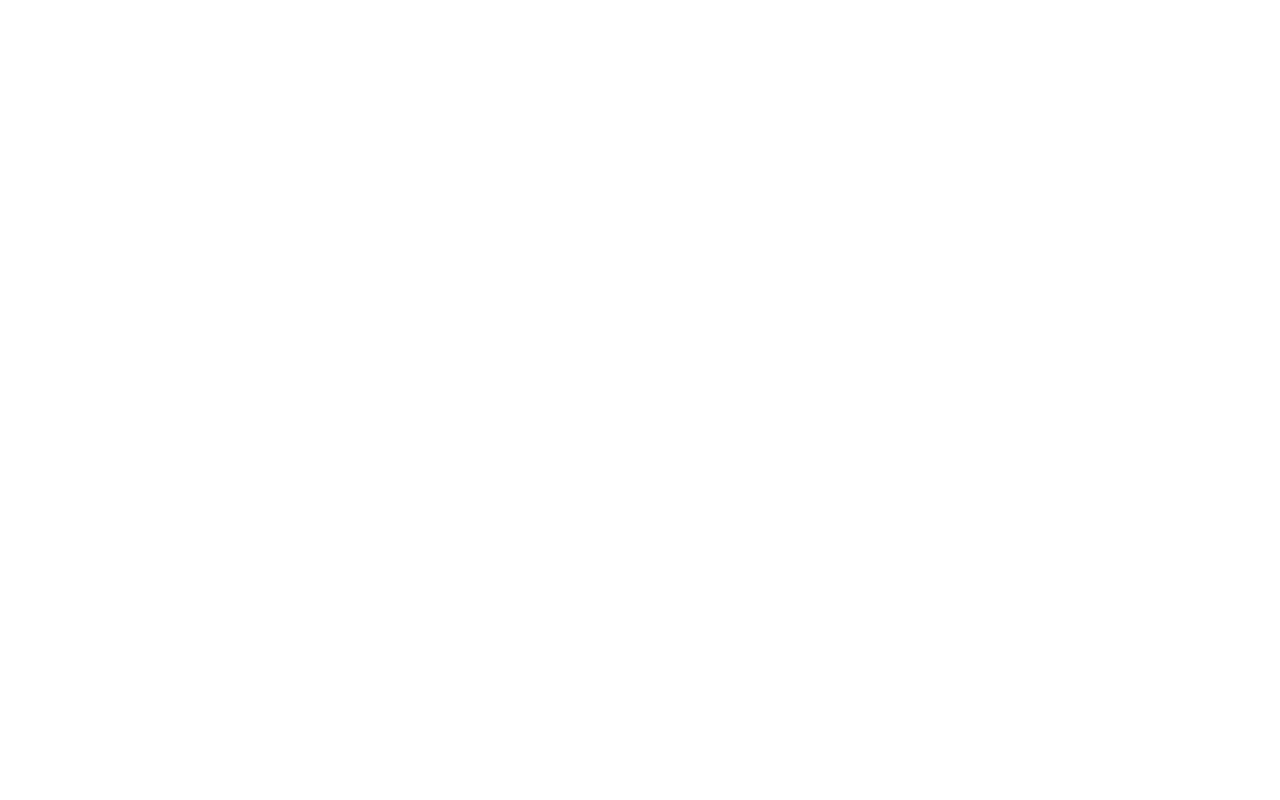
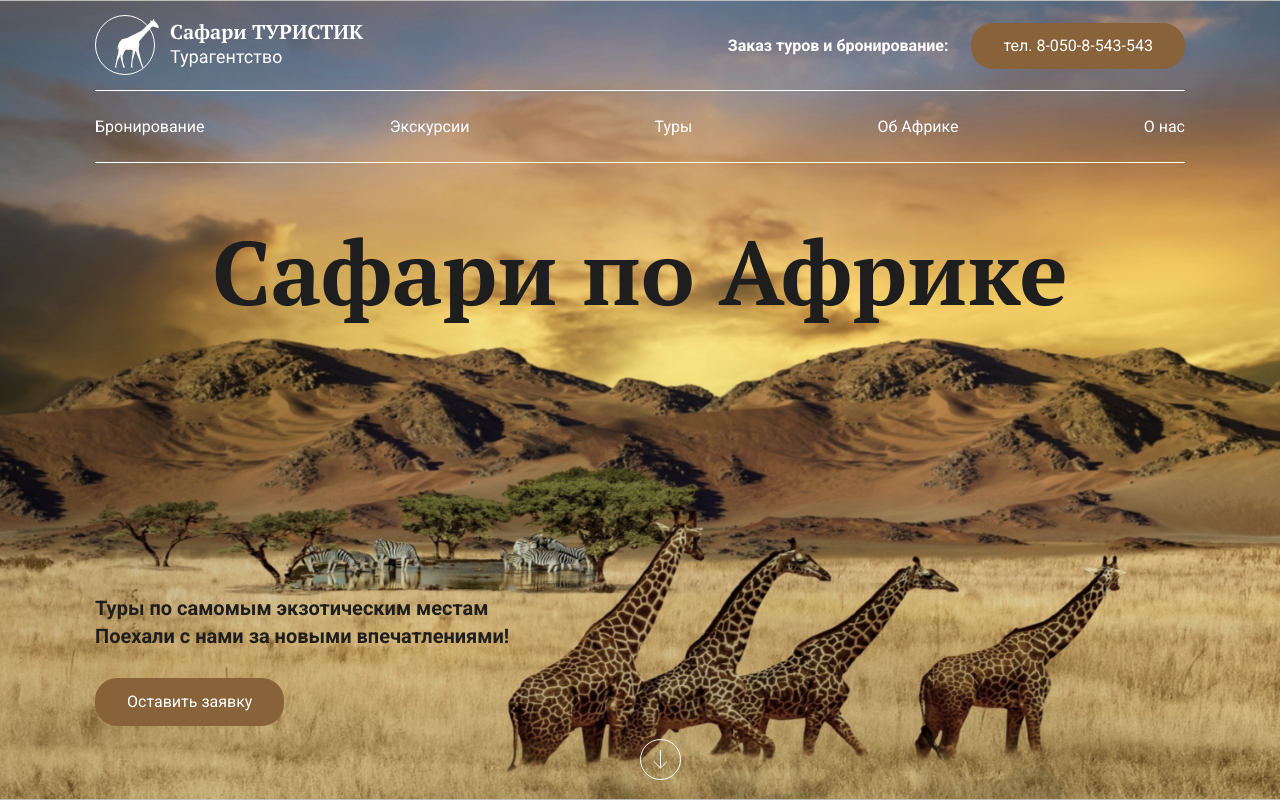
Before and after one commit to the-n01se/safari-of-afrika, a website: page app/index.html in a window 1280 px wide. Drawn offline with Linux system fonts and the light colour scheme.

Commit message:
header-block was done

```diff
--- a/app/index.html
+++ b/app/index.html
@@ -1,24 +1,64 @@
 <!DOCTYPE html>
-<html lang="en">
+<html lang="ru">
 
 <head>
-  <meta charset="UTF-8">
-  <meta name="viewport" content="width=device-width, initial-scale=1.0">
-  <title>Document</title>
-  <link rel="stylesheet" href="css/style.min.css">
+    <meta charset="UTF-8">
+    <meta http-equiv="X-UA-Compatible" content="IE=edge">
+    <meta name="viewport" content="width=device-width, initial-scale=1.0">
+    <title>Сафари ТУРИСТИК</title>
+    <link rel="stylesheet" href="css/style.min.css">
+    <link rel="preconnect" href="https://fonts.googleapis.com">
+    <link rel="preconnect" href="https://fonts.gstatic.com" crossorigin>
+    <link href="https://fonts.googleapis.com/css2?family=PT+Serif:wght@700&family=Roboto:wght@400;700&display=swap"
+        rel="stylesheet">
 </head>
 
 <body>
+    <header class="header" id="header">
+        <div class="container">
+            <div class="header__up">
+                <a href="#header" class="header__logo-link">
+                    <img src="./images/logo.svg" alt="logo-image">
+                </a>
+                <div class="header__right-side"><span class="header__up-text">Заказ туров и бронирование:</span>
+                    <a href="tel:8-050-8-543-543" class="header__button button">тел. 8-050-8-543-543</a>
+                </div>
+            </div>
+            <nav class="header__menu">
+                <ul class="header__list">
+                    <li class="header__list-item">
+                        <a href="#" class="header__list-link">Бронирование</a>
+                    </li>
+                    <li class="header__list-item">
+                        <a href="#" class="header__list-link">Экскурсии</a>
+                    </li>
+                    <li class="header__list-item">
+                        <a href="#" class="header__list-link">Туры</a>
+                    </li>
+                    <li class="header__list-item">
+                        <a href="#" class="header__list-link">Об Африке</a>
+                    </li>
+                    <li class="header__list-item">
+                        <a href="#" class="header__list-link">О нас</a>
+                    </li>
+                </ul>
+            </nav>
+            <div class="header__content">
+                <h1 class="header__title">Сафари по Африке</h1>
+                <p class="header__content-text">Туры по самомым экзотическим местам<br>
+                    Поехали с нами за новыми впечатлениями!</p>
+                <a href="#" class="header__content-button button">Оставить заявку</a>
+                <a href="#">
+                    <img class="header__content-image" src="./images/header-arrow.svg" alt="image arrow-down"></a>
+            </div>
+        </div>
+    </header>
+    <footer class="footer">
+        <div class="container">
 
-  <header class="header"></header>
-  <div class="wrapper">
-    <main class="main"></main>
-    <footer class="footer"></footer>
-  </div>
-
-
-
-  <script src="js/main.min.js"></script>
+        </div>
+    </footer>
+    <script src="js/main.min.js"></script>
 </body>
 
 </html>
--- a/app/scss/_global.scss
+++ b/app/scss/_global.scss
@@ -1,23 +1,35 @@
-html,
 body {
-	height: 100%;
+  font-family: "Roboto", sans-serif;
+  font-weight: 400;
+  color: #ffffff;
+  font-size: 16px;
+  line-height: 21px;
 }
 
-.wrapper {
-	display: flex;
-	flex-direction: column;
-	min-height: 100%;
+body a {
+  color: inherit;
+  text-decoration: none;
 }
 
-.main {
-	flex: 1 0 auto;
-}
-.footer {
-	flex: 0 0 auto;
+.title {
+  font-family: "Roboto", sans-serif;
+  font-weight: 700;
 }
 
-.container{
-  max-width: 1200px;
+.container {
+  max-width: 1120px;
   margin: 0 auto;
   padding: 0 15px;
 }
+
+.button {
+  padding: 12px 31px 13px 31px;
+  background-color: $accent;
+  border-radius: 22px;
+  border: 1px solid transparent;
+  transition: 0.5s;
+  &:hover {
+    background-color: transparent;
+    border: 1px solid $accent;
+  }
+}
--- a/app/scss/_vars.scss
+++ b/app/scss/_vars.scss
@@ -0,0 +1,2 @@
+$accent: #886239;
+$black: #1F1E1E;
--- a/app/scss/style.scss
+++ b/app/scss/style.scss
@@ -1,5 +1,64 @@
-@import 'vars';
-@import 'fonts';
-@import 'reset';
-@import 'libs';
-@import 'global';
+@import "vars";
+@import "fonts";
+@import "reset";
+@import "libs";
+@import "global";
+
+.header {
+  position: relative;
+  background-image: url("../images/header-bg.jpg");
+  background-position: center;
+  background-repeat: no-repeat;
+  background-size: cover;
+  height: 100vh;
+  &__menu {
+    border-top: 1px solid #ffffff;
+    border-bottom: 1px solid #ffffff;
+    padding: 25px 0;
+  }
+  &__list {
+    display: flex;
+    justify-content: space-between;
+    align-items: center;
+    width: 100%;
+  }
+  &__title {
+    margin-top: 50px;
+    text-align: center;
+    font-family: "PT Serif";
+    color: $black;
+    font-size: 90px;
+    line-height: 117px;
+  }
+}
+
+.header__up {
+  padding: 15px 0px;
+  display: flex;
+  justify-content: space-between;
+  align-items: center;
+  span {
+    font-weight: 700;
+    margin-right: 19px;
+  }
+}
+
+.header__content {
+  &-text {
+    color: $black;
+    font-weight: bold;
+    font-size: 20px;
+    line-height: 28px;
+    position: absolute;
+    bottom: 150px;
+  }
+  &-button {
+    position: absolute;
+    bottom: 74px;
+  }
+  &-image {
+    position: absolute;
+    bottom: 20px;
+    left: 50%;
+  }
+}
```
Also changed, not shown: app/css/style.min.css, app/images/header-arrow.svg (added), app/images/header-bg.jpg (added), app/images/logo.svg (added).
